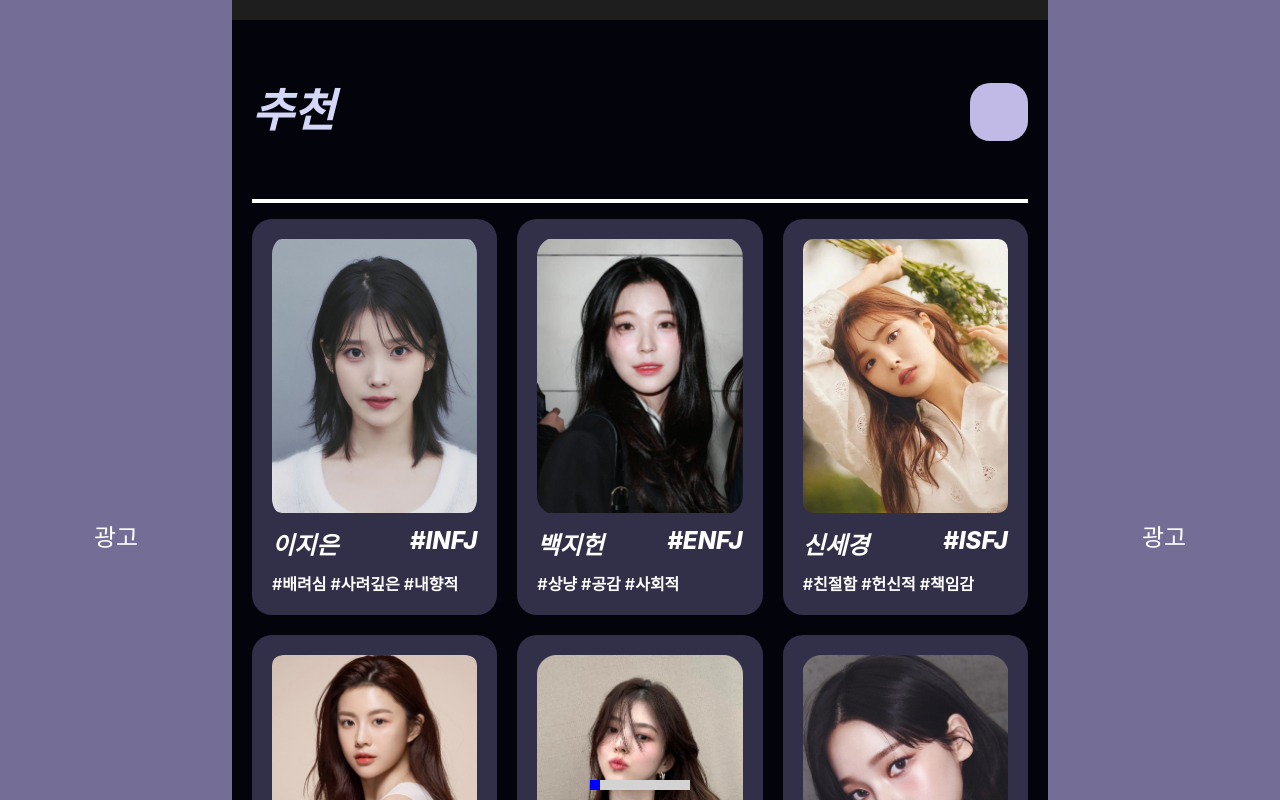
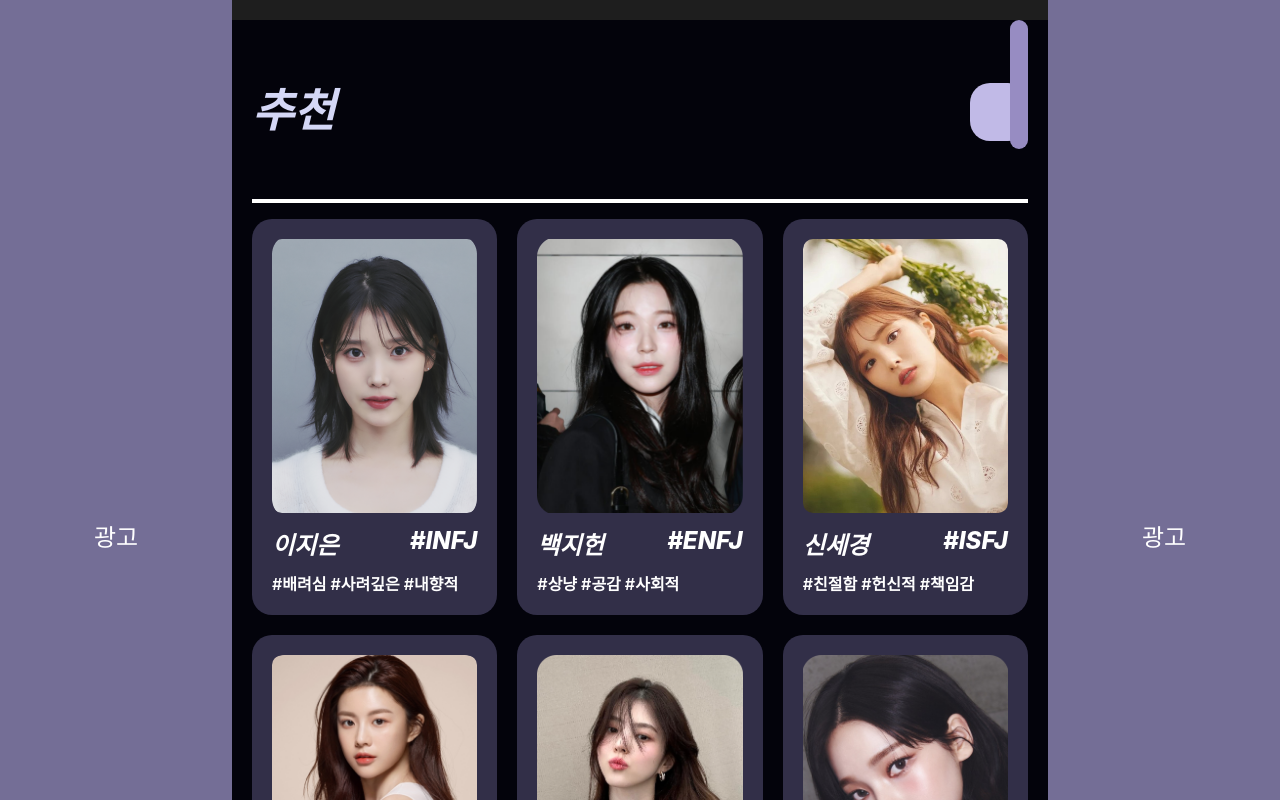
Before and after one commit to Tae4an/MZting, a React (Create React App) app in the folder front/: page /main in a window 1280 px wide. Shown: the top 800 px of the page. Built offline with nearby package versions, Linux system fonts and the light colour scheme.

Commit message:
Modify ScrollIndicator and css

```diff
--- a/front/src/pages/MainPage.js
+++ b/front/src/pages/MainPage.js
@@ -11,22 +11,22 @@ import image5 from '../assets/image5.jpg';
 import image6 from '../assets/image6.jpg';
 
 const profileData = [
-    { image: image1, name: "이지은", type: "#INFJ", tags: "#배려심 #사려깊은 #내향적" },
-    { image: image2, name: "백지헌", type: "#ENFJ", tags: "#상냥 #공감 #사회적" },
-    { image: image3, name: "신세경", type: "#ISFJ", tags: "#친절함 #헌신적 #책임감" },
-    { image: image4, name: "고윤정", type: "#ISTP", tags: "#현실적 #실용적 #모험심" },
-    { image: image5, name: "한소희", type: "#INFP", tags: "#이상주의 #충실 #내향적" },
-    { image: image6, name: "유지민", type: "#ENTP", tags: "#도전적 #논쟁 #호기심" },
+    { id: 1, image: image1, name: "이지은", type: "#INFJ", tags: "#배려심 #사려깊은 #내향적" },
+    { id: 2, image: image2, name: "백지헌", type: "#ENFJ", tags: "#상냥 #공감 #사회적" },
+    { id: 3, image: image3, name: "신세경", type: "#ISFJ", tags: "#친절함 #헌신적 #책임감" },
+    { id: 4, image: image4, name: "고윤정", type: "#ISTP", tags: "#현실적 #실용적 #모험심" },
+    { id: 5, image: image5, name: "한소희", type: "#INFP", tags: "#이상주의 #충실 #내향적" },
+    { id: 6, image: image6, name: "유지민", type: "#ENTP", tags: "#도전적 #논쟁 #호기심" },
 ];
 
 const MainPage = () => {
-    const [scrollWidth, setScrollWidth] = useState('0%');
+    const [scrollPosition, setScrollPosition] = useState(0);
 
     const handleScroll = () => {
-        const scrollTop = document.documentElement.scrollTop;
-        const scrollHeight = document.documentElement.scrollHeight - document.documentElement.clientHeight;
-        const scrollPercentage = (scrollTop / scrollHeight) * 100;
-        setScrollWidth(`${scrollPercentage}%`);
+        const totalScrollHeight = document.documentElement.scrollHeight - document.documentElement.clientHeight;
+        const currnetScrollPosition = window.scrollY;
+        const scrollIndicatorPosition = (currnetScrollPosition / totalScrollHeight) * (document.documentElement.clientHeight - 129);
+        setScrollPosition(scrollIndicatorPosition)
     };
 
     useEffect(() => {
@@ -45,10 +45,10 @@ const MainPage = () => {
             <hr className={styles.divider} />
             <div className={styles.profileGrid}>
                 {profileData.map((profile, index) => (
-                    <ProfileCard key={index} {...profile} />
+                    <ProfileCard key={profile.id} {...profile} />
                 ))}
             </div>
-            <div className={styles.scrollIndicator} style={{ '--scroll-width': scrollWidth }} />
+            <div className={styles.scrollIndicator} style={{ position: 'fixed', top: scrollPosition}}/>
         </div>
     );
 };
--- a/front/src/styles/MainPage.module.css
+++ b/front/src/styles/MainPage.module.css
@@ -77,23 +77,14 @@
 }
 
 .scrollIndicator {
-    position: fixed;
-    bottom: 10px;
-    left: 50%;
-    transform: translateX(-50%);
-    width: 100px;
-    height: 10px;
-    background: lightgray;
+    border-radius: 15px;
+    background-color: #978cc2;
+    width: 18px;
+    height: 129px;
+    align-self: flex-end;
+    margin-top: 20px;
 }
 
-.scrollIndicator::after {
-    content: '';
-    display: block;
-    height: 100%;
-    width: 10%;
-    background: blue;
-    transition: width 0.25s ease-in-out;
-}
 
 @media (max-width: 991px) {
     .profileGrid {
```
